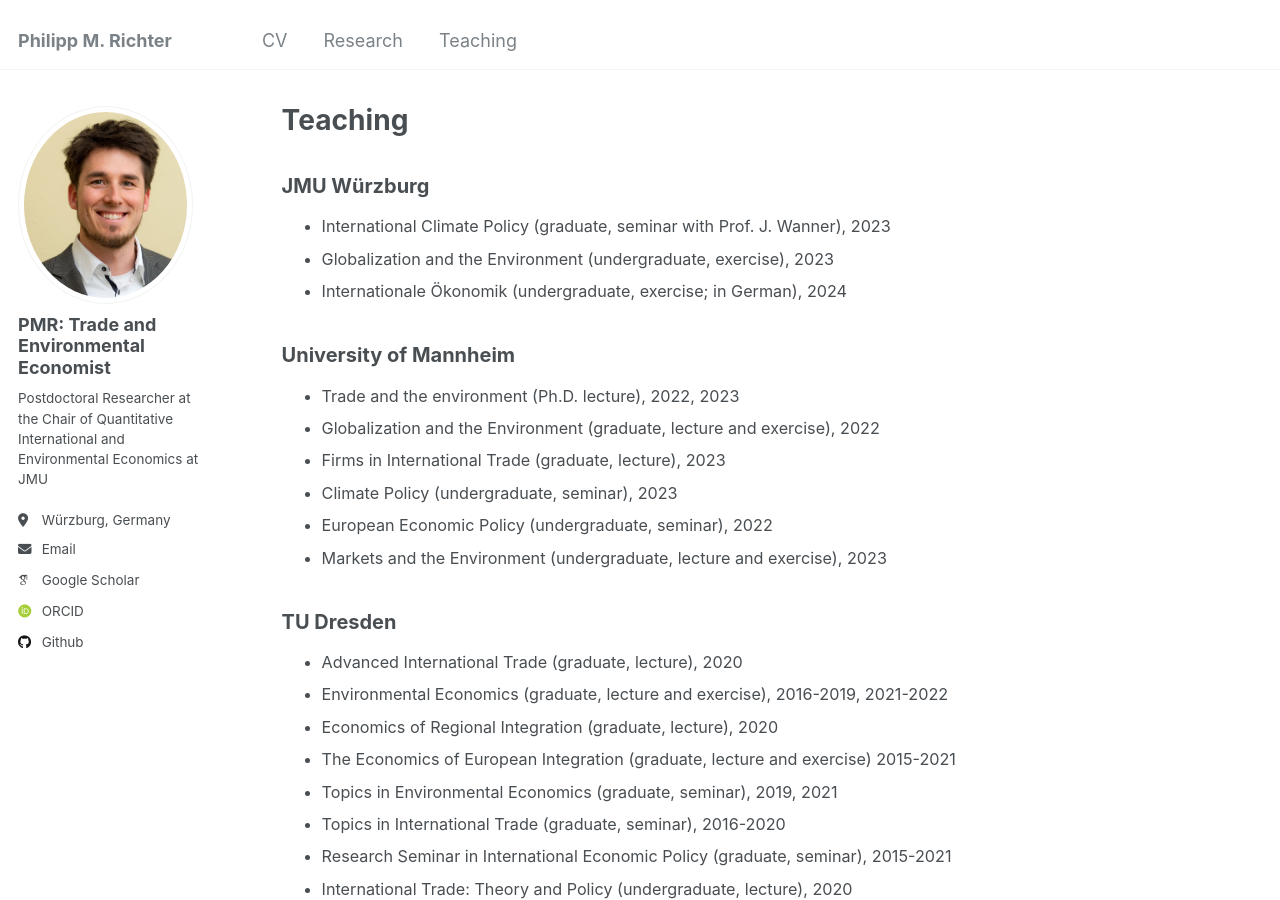
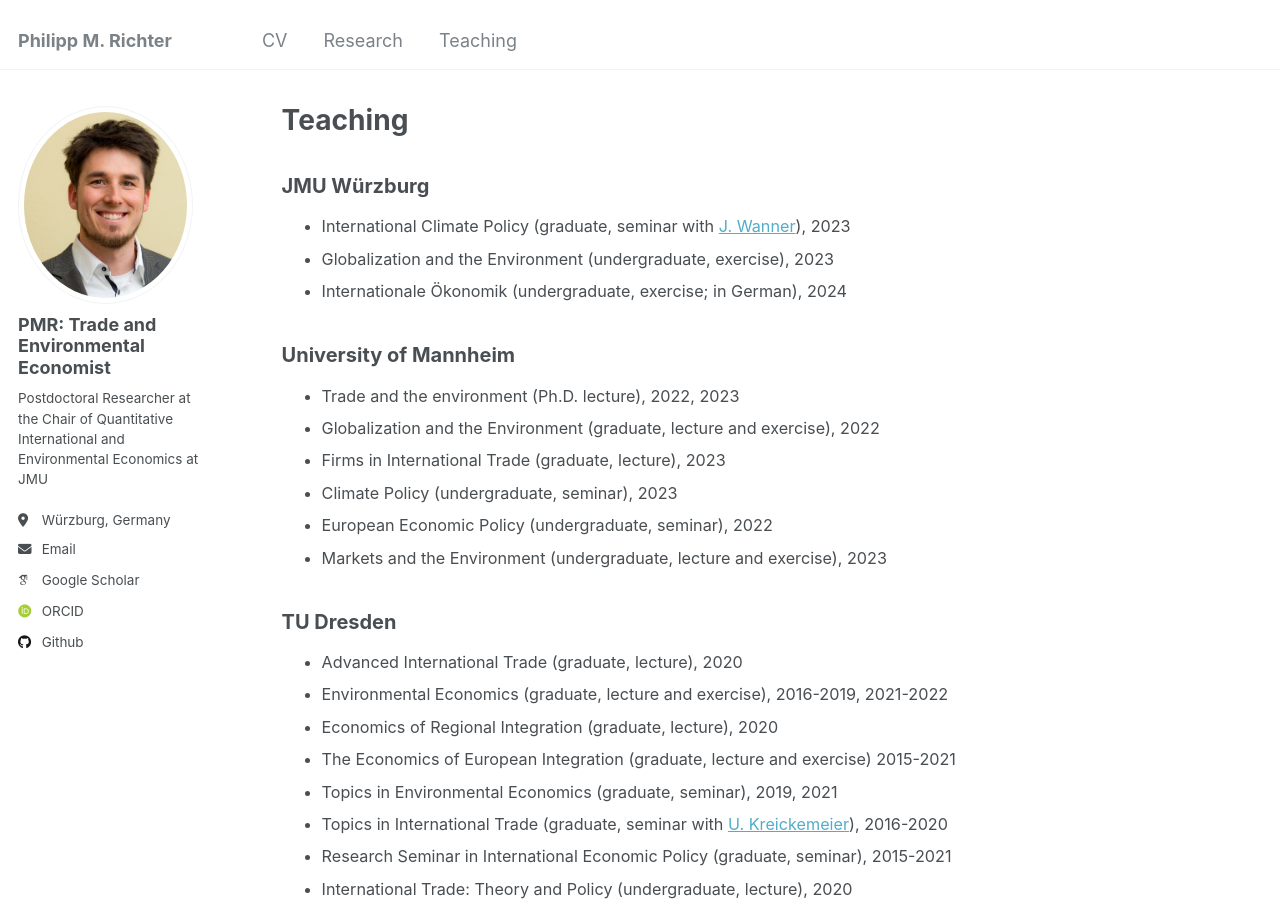
Before and after one commit to PhMRichter/PhMRichter.github.io, a Jekyll site: the page built from _pages/teaching.html, in a window 1280 px wide and 900 px high. Built offline with Jekyll 4.4.1, drawn with Linux system fonts in a browser that asks for light colours; some web fonts are replaced.

Commit message:
Update teaching.html

```diff
--- a/_pages/teaching.html
+++ b/_pages/teaching.html
@@ -9,7 +9,7 @@ author_profile: true
 
 <ul  style="font-size: 0.9em;">
   <li>
-   International Climate Policy  (graduate, seminar with Prof. J. Wanner), 2023
+   International Climate Policy  (graduate, seminar with <a href="http://joschkawanner.de" target="_blank">J. Wanner</a>), 2023
   </li>
   <li>
    Globalization and the Environment (undergraduate, exercise), 2023
@@ -61,7 +61,7 @@ author_profile: true
    Topics in Environmental Economics (graduate, seminar), 2019, 2021
   </li>
   <li>
-   Topics in International Trade (graduate, seminar), 2016-2020
+   Topics in International Trade (graduate, seminar with <a href="https://www.kreickemeier.de" target="_blank">U. Kreickemeier</a>), 2016-2020
   </li>
   <li>
    Research Seminar in International Economic Policy  (graduate, seminar), 2015-2021
```
